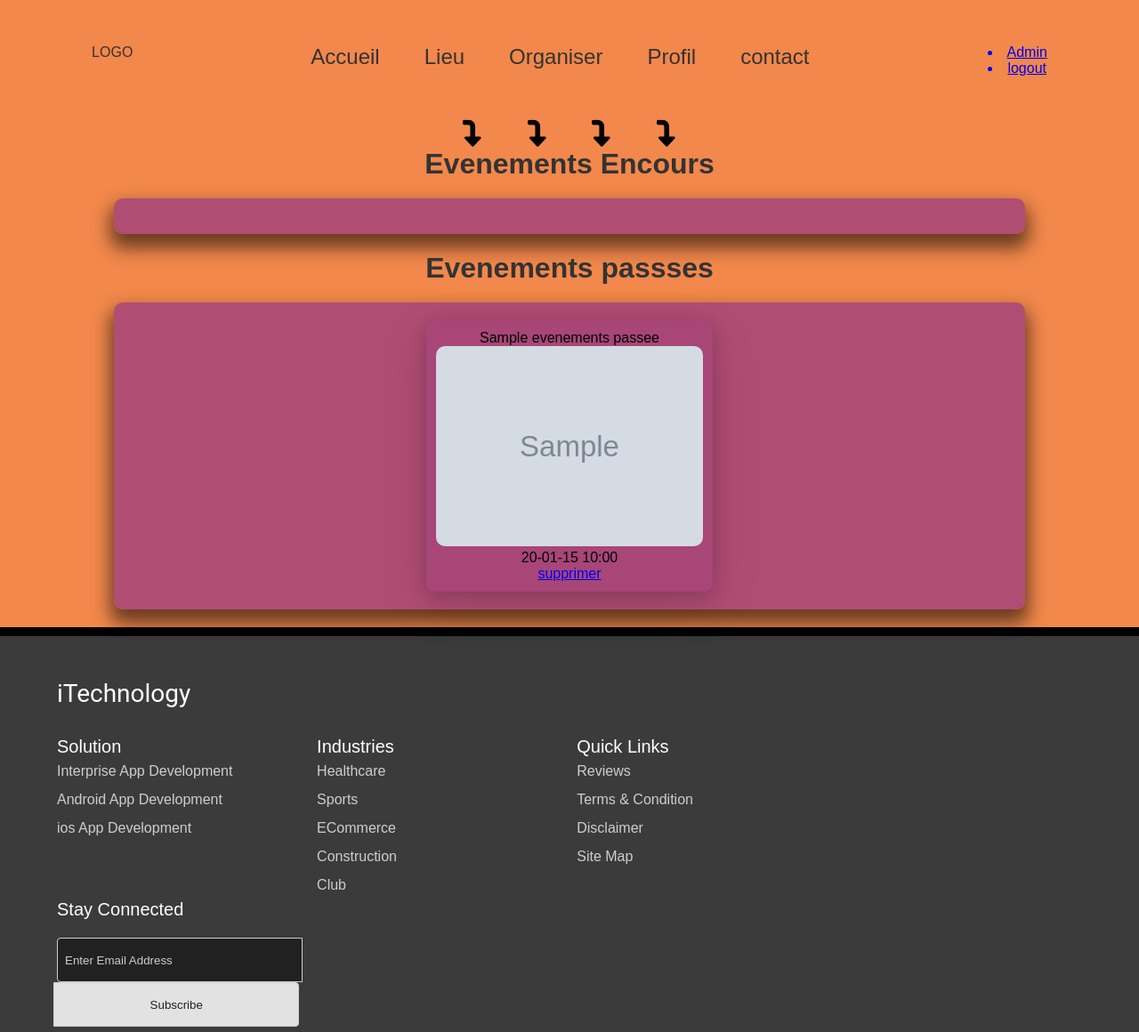
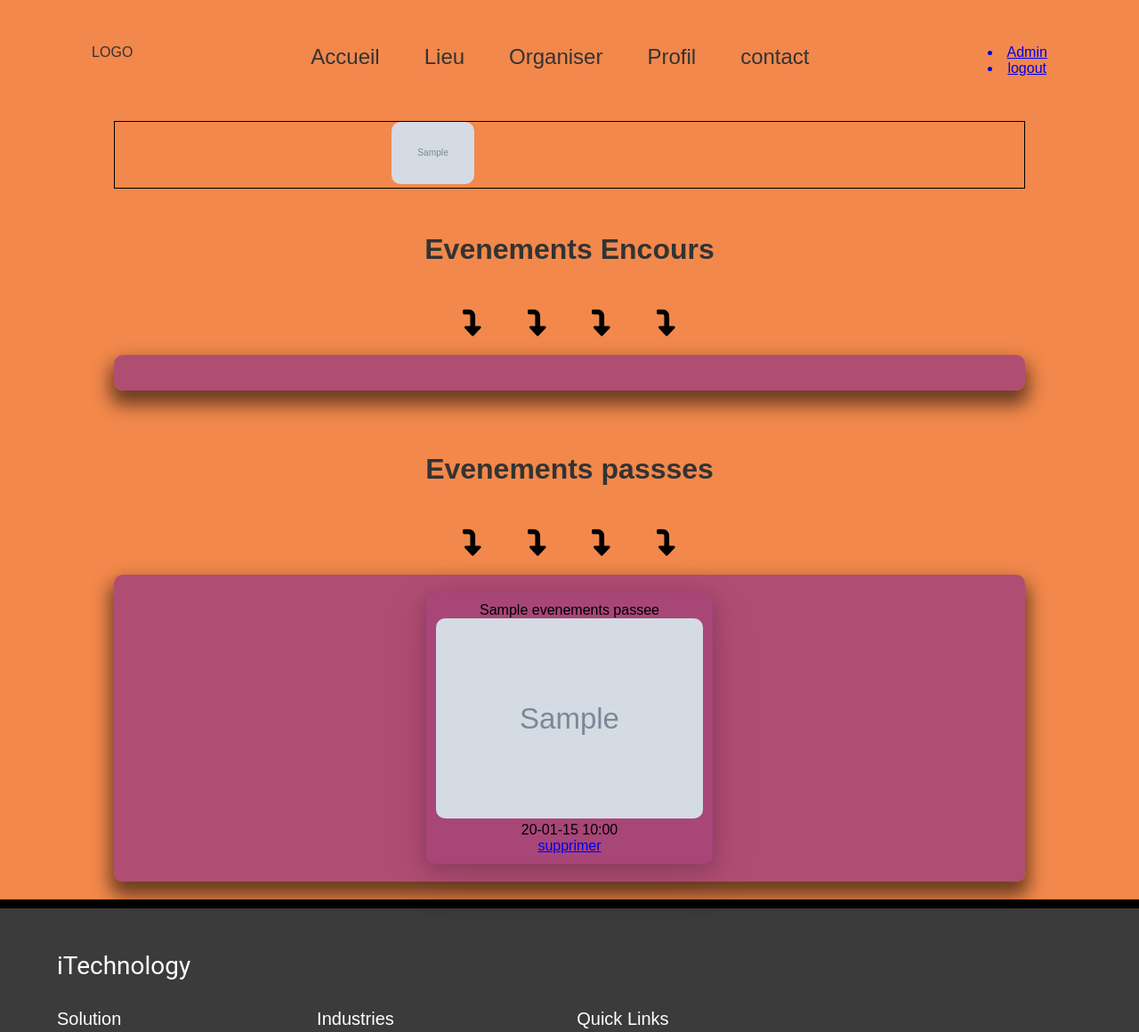
Before and after one commit to kdnassar0/EvenementSite, a Symfony app: template templates/evenement/index.html.twig in a window 1280 px wide. Shown: the top 1160 px of the page at 89% size. Run offline with Twig, Linux system fonts and the light colour scheme; the template is opened without the code that fills it: most values are stand-ins (such as "Sample title", 1, 10 or a date in 2020); grey boxes marked "Sample" are stand-in pictures; data that the repository does not hold is empty; some libraries are stand-ins or nearby versions.

Commit message:
slide/js/evenement encours/passees

```diff
--- a/public/css/style.css
+++ b/public/css/style.css
@@ -780,17 +780,21 @@ div .champSalle .required {
     align-items: center;
     flex-direction: column;
     position: relative;
-    background-color:#F2884B;
+    background-color: #F2884B;
 
 }
+
 .containerPageEvenements .elementsNav nav ul li {
-    color: #333333 ;
-}
-.containerPageEvenements h1  {
     color: #333333;
 }
+
+.containerPageEvenements h1 {
+    color: #333333;
+    margin-top: 50px;
+}
+
 .containerPageEvenements .elementsNav .logo {
-    color: #333333  ;
+    color: #333333;
 }
 
 
@@ -835,14 +839,50 @@ div .champSalle .required {
 }
 
 
-.iconFlech{
+.iconFlech {
     display: flex;
     flex-direction: row;
     gap: 50px;
     font-size: 30px;
     margin-top: 50px;
+
 }
 
+
+.imagesSlide {
+    width: 80%;
+    overflow: hidden;
+  display: flex;
+  /* align-items: center; */
+  justify-content: center;
+   margin-top: 50px;
+   border: 1px solid;
+
+
+  }
+
+
+
+  .slider {
+    display: flex;
+    transition: transform 0.3s ease-in-out;
+    margin-left: 0; /* Ajout d'une marge pour l'espacement entre les images */
+  }
+
+  .slide {
+    flex: 0 0 calc(100% / 3); /* Ajustement de la largeur des slides pour afficher 3 images */
+
+
+  }
+
+
+
+  .slide img {
+    width: 70%;
+    height: auto;
+    border-radius: 10px;
+
+  }
 
 
 
--- a/templates/evenement/index.html.twig
+++ b/templates/evenement/index.html.twig
@@ -38,14 +38,30 @@
             </a>
         </div>
     </div>
+
+    <div class="imagesSlide">
+        <div class="slider">
+            {% for image in images %}
+            <div class="slide">
+
+                <img src="{{asset('images/evenement/'~ image) }}" alt="">
+
+            </div>
+            {% endfor %}
+        </div>
+
+    </div>
+
+
+
+
+    <h1>Evenements Encours</h1>
     <div class="iconFlech">
         <i class="fa-solid fa-turn-down fa-bounce"></i>
         <i class="fa-solid fa-turn-down fa-bounce"></i>
         <i class="fa-solid fa-turn-down fa-bounce"></i>
         <i class="fa-solid fa-turn-down fa-bounce"></i>
     </div>
-
-    <h1>Evenements Encours</h1>
     <div class="evenementsListes">
         {% for evenementsEncours in evenementsEncours %}
         <div class="evenementCarte">
@@ -65,6 +81,12 @@
     </div>
 
     <h1>Evenements passses</h1>
+    <div class="iconFlech">
+        <i class="fa-solid fa-turn-down fa-bounce"></i>
+        <i class="fa-solid fa-turn-down fa-bounce"></i>
+        <i class="fa-solid fa-turn-down fa-bounce"></i>
+        <i class="fa-solid fa-turn-down fa-bounce"></i>
+    </div>
 
     <div class="evenementsListes">
         {% for evenementPassee in evenementsPassees %}
@@ -89,5 +111,10 @@
 
 </div>
 
+{% block javascripts %}
+<script src="{{ asset('js/test.js') }}"></script>
+{% endblock javascripts %}
+
+
 
 {% endblock %}
```
Also changed, not shown: public/js/test.js (+34 -0 lines), src/Controller/EvenementController.php (+12 -5 lines). Lines whose indentation alone changed are shown as unchanged.
